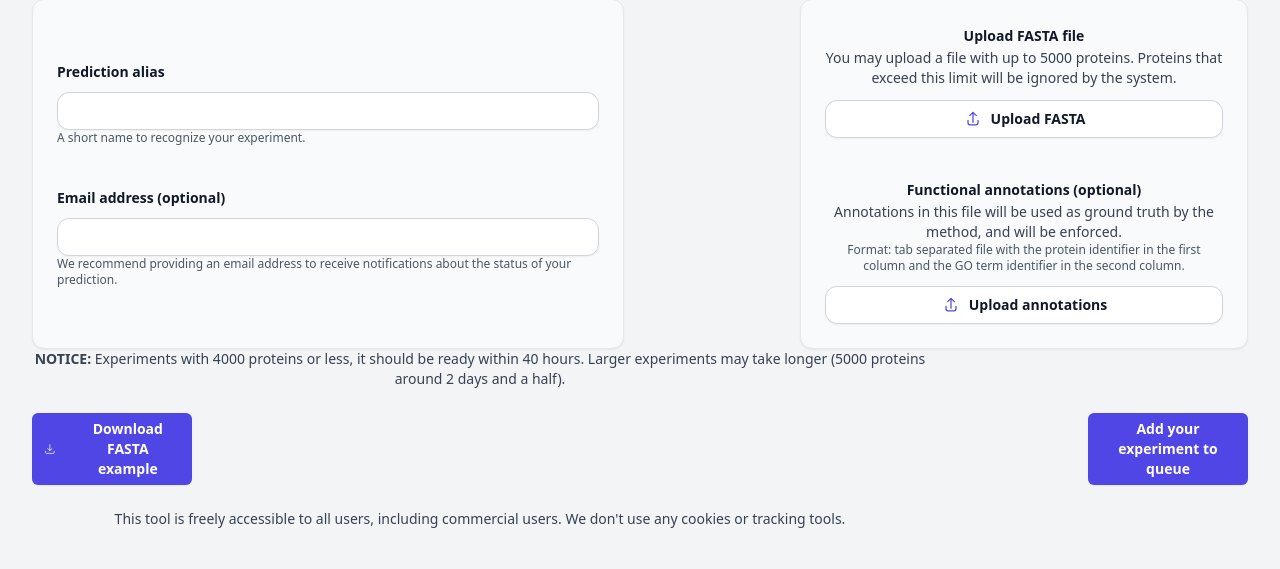
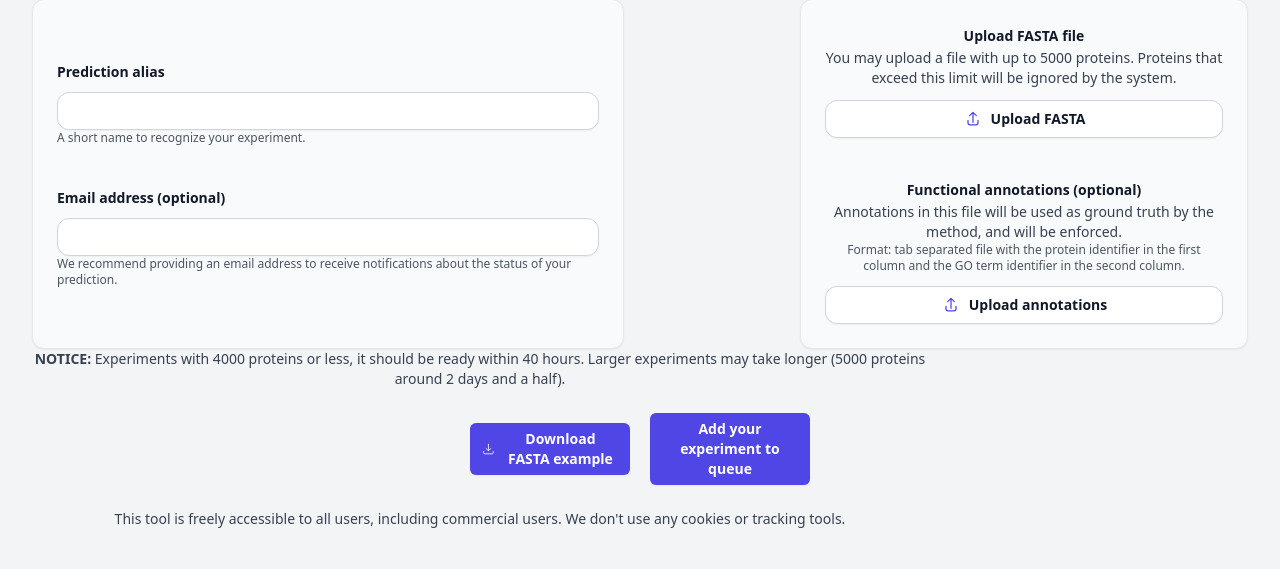
Before and after one commit to paccanarolab/s2f-web, a Python web app: template frontend/base/jinja2/base/home.html in a window 1280 px wide. Shown: the part 361-930 px from the top of the page. Run offline with Jinja, Linux system fonts and the light colour scheme; the template is opened without the code that fills it, so the values that code supplies are empty; style sheets or scripts are compiled from the project's sources.

Commit message:
Update download button layout for improved alignment and spacing

```diff
--- a/frontend/base/jinja2/base/home.html
+++ b/frontend/base/jinja2/base/home.html
@@ -124,13 +124,11 @@
             <strong>NOTICE:</strong> Experiments with 4000 proteins or less, it should be ready within 40 hours. Larger experiments may take longer (5000 proteins around 2 days and a half).
         </p>
 
-        <div class="mt-6 flex items-center justify-between gap-12">
+        <div class="mt-6 flex items-center justify-center gap-12" style="gap: 20px;">
             <a
                 href="https://paccanarolab.org/s2f_data/example.fasta/"
                 download
-                class="inline-flex items-center justify-center gap-2 rounded-md bg-indigo-600 px-3 py-1.5 w-40 text-sm font-semibold text-white shadow-sm hover:bg-indigo-500 focus-visible:outline focus-visible:outline-2 focus-visible:outline-offset-2 focus-visible:outline-indigo-600"
-                style="gap: 20px;"
-                >
+                class="inline-flex items-center justify-center gap-2 rounded-md bg-indigo-600 px-3 py-1.5 w-40 text-sm font-semibold text-white shadow-sm hover:bg-indigo-500 focus-visible:outline focus-visible:outline-2 focus-visible:outline-offset-2 focus-visible:outline-indigo-600"                >
                 <svg xmlns="http://www.w3.org/2000/svg" class="h-5 w-5" viewBox="0 0 24 24" fill="none" stroke="currentColor" stroke-width="1.5">
                     <path stroke-linecap="round" stroke-linejoin="round" d="M3 16.5v2.25A2.25 2.25 0 0 0 5.25 21h13.5A2.25 2.25 0 0 0 21 18.75V16.5M7.5 11.25 12 15m0 0 4.5-3.75M12 15V3" />
                 </svg>
```
